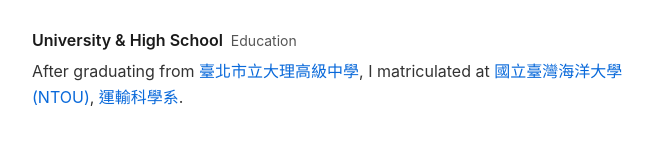
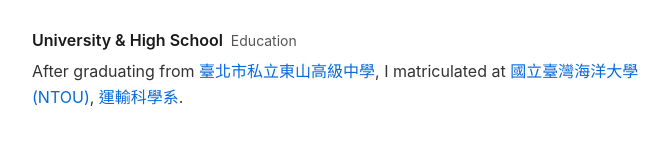
Before and after one commit to allenyeh95/allenyeh95.github.io, a plain HTML site: page index.html in a window 1280 px wide. Shown: the part 346-490 px from the top of the page, without its empty margins (292-961 px from the left). Drawn offline with Linux system fonts and the light colour scheme.

Commit message:
Update index.html

```diff
--- a/index.html
+++ b/index.html
@@ -152,7 +152,7 @@
           <span class="item-date">Education</span>
         </div>
         <p class="item-desc">
-          After graduating from <a href="https://www.tshs.tp.edu.tw/" target="_blank" rel="noopener">臺北市立大理高級中學</a>, I matriculated at <a href="https://www.ntou.edu.tw/" target="_blank" rel="noopener">國立臺灣海洋大學 (NTOU)</a>, <a href="https://tsweb.ntou.edu.tw/" target="_blank" rel="noopener">運輸科學系</a>.
+          After graduating from <a href="https://www.tshs.tp.edu.tw/" target="_blank" rel="noopener">臺北市私立東山高級中學</a>, I matriculated at <a href="https://www.ntou.edu.tw/" target="_blank" rel="noopener">國立臺灣海洋大學 (NTOU)</a>, <a href="https://tsweb.ntou.edu.tw/" target="_blank" rel="noopener">運輸科學系</a>.
         </p>
       </li>
     </ul>
```
